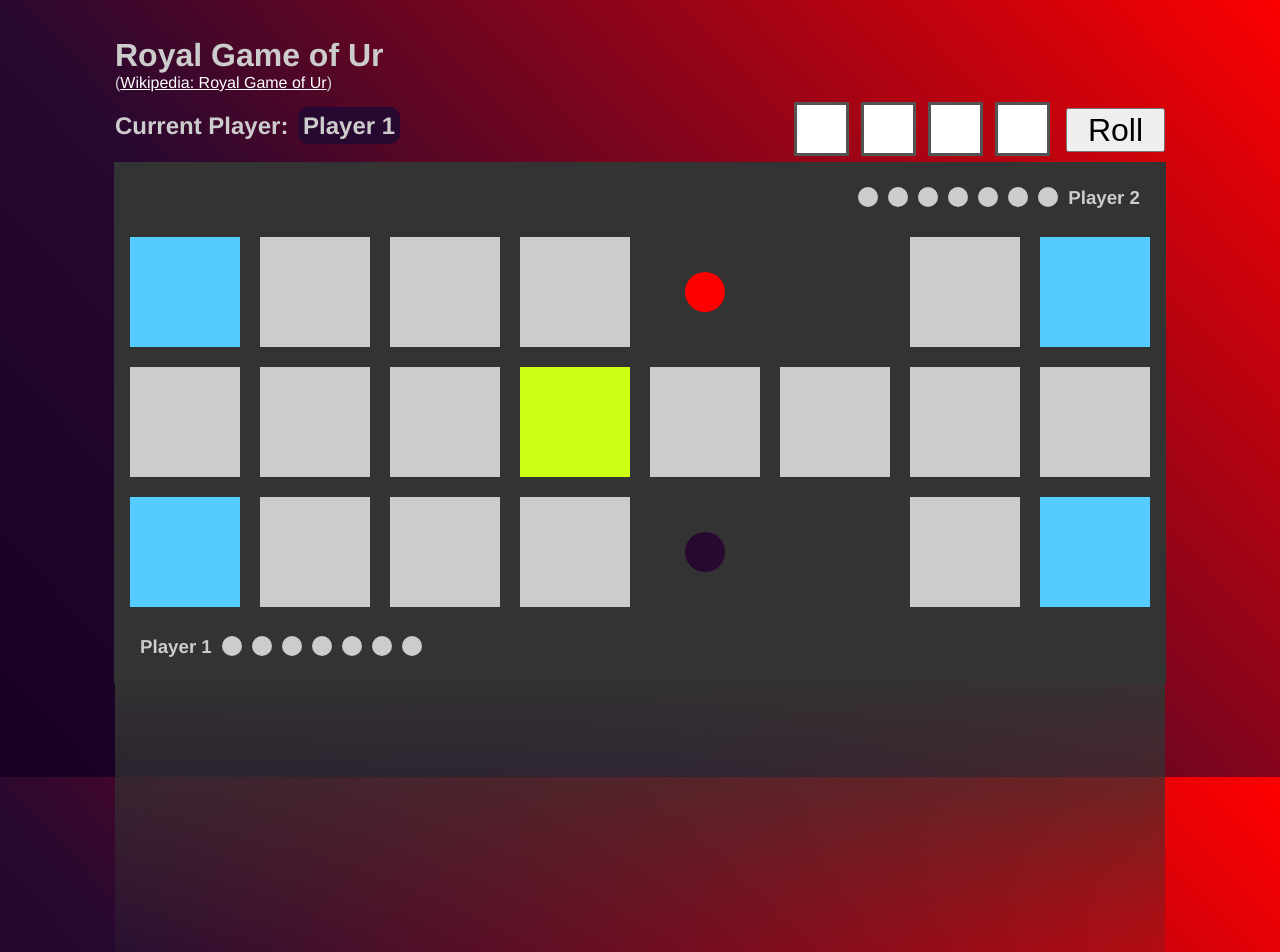
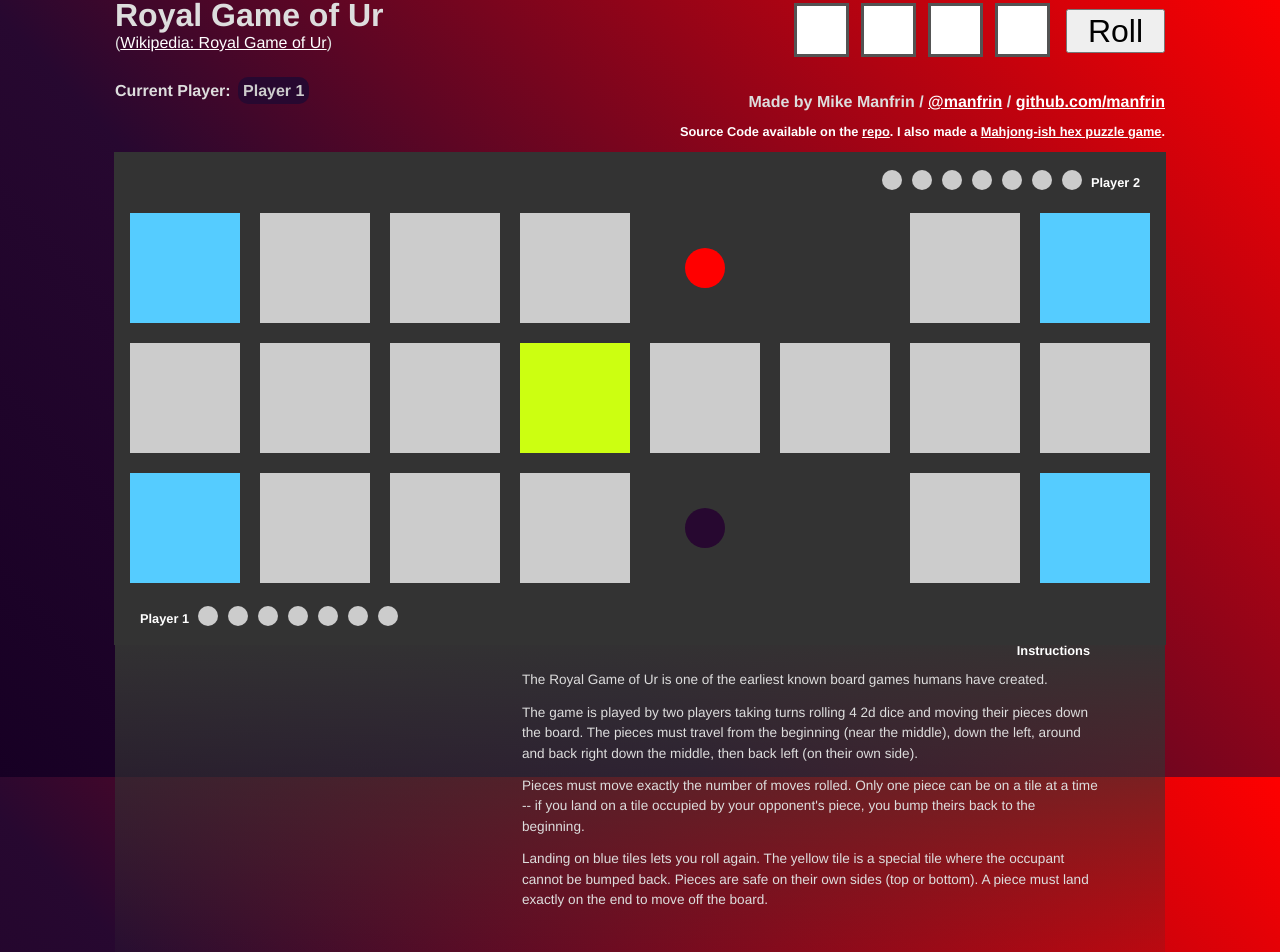
Before and after one commit to manfrin/game_of_ur_vue, a Vue app: page / in a window 1280 px wide. Shown: the part 23-975 px from the top of the page. Built offline with nearby package versions, Linux system fonts and the light colour scheme.

Commit message:
Adding instructions, text, cleanup.

```diff
--- a/src/App.vue
+++ b/src/App.vue
@@ -21,8 +21,8 @@ export default {
   -webkit-font-smoothing: antialiased;
   -moz-osx-font-smoothing: grayscale;
   text-align: center;
-  color: #ccc;
-  margin-top: 60px;
+  color: #ddd;
+  margin-top: 20px;
 }
 
 body {
--- a/src/components/Board.vue
+++ b/src/components/Board.vue
@@ -48,7 +48,7 @@ export default {
 }
 </script>
 
-<style scoped>
+<style>
 .board-container {
   display: inline-block;
   background: #333;
@@ -64,4 +64,5 @@ export default {
   text-align: right;
   margin-right: 20px;
 }
+
 </style>
--- a/src/components/Game.vue
+++ b/src/components/Game.vue
@@ -7,14 +7,21 @@
         <h2>Current Player: <span :class='currentPlayer'>{{ currentPlayerReadable }}</span></h2>
       </div>
       <div class='header-half right'>
-        <div class='die'>
-          <Die />
+        <div class='moves'>
+          <div class='die'>
+            <Die />
+          </div>
+          <Controls />
         </div>
-        <Controls />
+        <h2>Made by Mike Manfrin / <a href="https://twitter.com/manfrin">@manfrin</a> / <a href="https://github.com/manfrin">github.com/manfrin</a></h2>
+        <h3>Source Code available on the <a href="https://github.com/manfrin/game_of_ur_vue">repo</a>. I also made a <a href="https://game.manfrincdn.com">Mahjong-ish hex puzzle game</a>.</h3>
       </div>
     </header>
     <Board class='board' />
-    <Logs />
+    <div class='bottom-container'>
+      <Logs />
+      <instructions />
+    </div>
   </div>
 </template>
 
@@ -23,6 +30,7 @@ import Board from "./Board.vue"
 import Controls from "./Controls.vue"
 import Die from "./Die.vue"
 import Logs from "./Logs.vue"
+import Instructions from "./Instructions.vue"
 
 export default {
   name: 'Game',
@@ -30,7 +38,8 @@ export default {
     Board,
     Controls,
     Die,
-    Logs
+    Logs,
+    Instructions
   },
   methods: {
     nextTurn(nextPlayer = true) {
@@ -87,7 +96,7 @@ export default {
 
 header {
   width: 1050px;
-  display: inline-block;
+  display: inline-flex;
   text-align: left;
 }
 
@@ -98,6 +107,17 @@ h1 {
 
 p {
   margin: 0;
+}
+
+h2 {
+  margin: 30px 0 10px 0;
+  padding: 0;
+  font-size: 1em;
+}
+
+h3 {
+  font-size: .8em;
+  color: #fff;
 }
 
 a {
@@ -144,4 +164,17 @@ span.player2 {
   display: inline-block;
 }
 
+.bottom-container {
+  display: inline-flex;
+  background: rgb(51,51,51);
+  background: linear-gradient(180deg, rgba(51,51,51,1) 0%, rgba(255,255,255,0) 100%);
+  margin-top: -15px;
+  border-radius: 5px;
+  width: 1000px;
+  height: 350px;
+  justify-content: space-between;
+  padding: 25px;
+  padding-top: 0px;
+}
+
 </style>
--- /dev/null
+++ b/src/components/Instructions.vue
@@ -0,0 +1,37 @@
+<template>
+  <div class='instructions-container'>
+    <h3>Instructions</h3>
+    <p>The Royal Game of Ur is one of the earliest known board games humans have created. </p>
+    <p>The game is played by two players taking turns rolling 4 2d dice and moving their pieces down the board. The pieces must travel from the beginning (near the middle), down the left, around and back right down the middle, then back left (on their own side).</p>
+    <p>Pieces must move exactly the number of moves rolled. Only one piece can be on a tile at a time -- if you land on a tile occupied by your opponent's piece, you bump theirs back to the beginning. </p>
+    <p>Landing on blue tiles lets you roll again. The yellow tile is a special tile where the occupant cannot be bumped back. Pieces are safe on their own sides (top or bottom). A piece must land exactly on the end to move off the board.</p>
+  </div>
+</template>
+
+<script>
+export default {
+  name: 'Instructions'
+}
+</script>
+
+<style scoped>
+.instructions-container {
+  width: 60%;
+  height: 350px;
+  padding: 0;
+  margin: 0;
+  margin-right: 30px;
+}
+
+h3 {
+  text-align: right;
+  padding-right: 20px;
+}
+
+p {
+  text-align: left;
+  font-size: .85em;
+  line-height: 1.5em;
+  margin: 12px;
+}
+</style>
--- a/src/components/Logs.vue
+++ b/src/components/Logs.vue
@@ -26,11 +26,11 @@ export default {
 
 <style>
 .log-container {
-  display: inline-block;
-  background: rgb(51,51,51);
-  background: linear-gradient(180deg, rgba(51,51,51,1) 0%, rgba(255,255,255,0) 100%);
-  margin-top: -15px;
-  border-radius: 5px;
+  width: 25%;
+  height: 350px;
+  padding: 0;
+  padding-top: 40px;
+  margin: 0;
 }
 
 ul {
--- a/src/components/Tile.vue
+++ b/src/components/Tile.vue
@@ -1,5 +1,5 @@
 <template>
-  <div class='board-space' v-bind:class='classObject' @mouseover='isHovering' @click='move'>
+  <div class='board-space' v-bind:class='classObject' @mouseover='isHovering' @mouseout='notHovering' @click='move'>
     <p v-if='hasPip' v-bind:class='pip'></p>
   </div>
 </template>
@@ -15,6 +15,9 @@ export default {
     checkHover() {
       return this.$store.state.canPlay &&
         (this.$store.getters.opponent !== this.playerSide)
+    },
+    activeHover() {
+      return Object.keys(this.$store.state.hoveringOver).length > 0
     },
     canMoveTo () {
       return this.onside && this.validTargets.includes(this.address)
@@ -41,8 +44,15 @@ export default {
         hovering: this.hovering,
         inBetween: this.inBetween,
         isTargetMove: this.canMoveTo,
-        isSourceMove: this.canMoveFrom
+        isSourceMove: this.canMoveFrom,
+        dim: this.shouldDim
       }
+    },
+    shouldDim() {
+      return this.checkHover && this.activeHover && this.notInvolved;
+    },
+    notInvolved() {
+      return !(this.inBetween || this.hovering)
     },
     inBetween() {
       var {address, canMoveTo, canMoveFrom} = this.$store.state.hoveringOver
@@ -126,8 +136,13 @@ export default {
       }
     },
     isHovering() {
+      if (this.checkHover && this.onside) {
+        this.$store.dispatch('hover', {address: this.address, playerSide: this.playerSide, canMoveTo: this.canMoveTo, canMoveFrom: this.canMoveFrom})
+      }
+    },
+    notHovering() {
       if (this.checkHover) {
-        this.$store.dispatch('hover', {address: this.address, playerSide: this.playerSide, canMoveTo: this.canMoveTo, canMoveFrom: this.canMoveFrom})
+        this.$store.dispatch('notHovering')
       }
     }
   }
@@ -143,6 +158,7 @@ export default {
   vertical-align: middle;
   margin: 10px;
   align-items: center;
+  transition: 1s;
 }
 
 .start {
@@ -187,10 +203,14 @@ export default {
   background-color: #00ff4c !important;
 }
 
-.board-space.inBetween:not(:first-child) {
+.board-space.inBetween:not(:first-child):not(:last-child) {
   background-color: #00ff4c !important;
   width: 150px;
   margin: 0 -10px 0 -10px;
+}
+
+.board-space.dim {
+  opacity: .5;
 }
 
 p {
--- a/src/store.js
+++ b/src/store.js
@@ -31,6 +31,9 @@ export default new Vuex.Store({
   mutations: {
     hover (state, tile) {
       state.hoveringOver = tile
+    },
+    notHovering (state) {
+      state.hoveringOver = {}
     },
     changePlayer (state) {
       state.currentPlayer = state.currentPlayer === 'player1' ? 'player2' : 'player1'
@@ -96,6 +99,9 @@ export default new Vuex.Store({
     },
     hover ({commit}, tile) {
       commit('hover', tile)
+    },
+    notHovering ({commit}) {
+      commit('notHovering')
     },
     changePlayer ({commit}) {
       commit('changePlayer')
```
Also changed, not shown: 7 other files (tests, documents, lock files or other folders).
